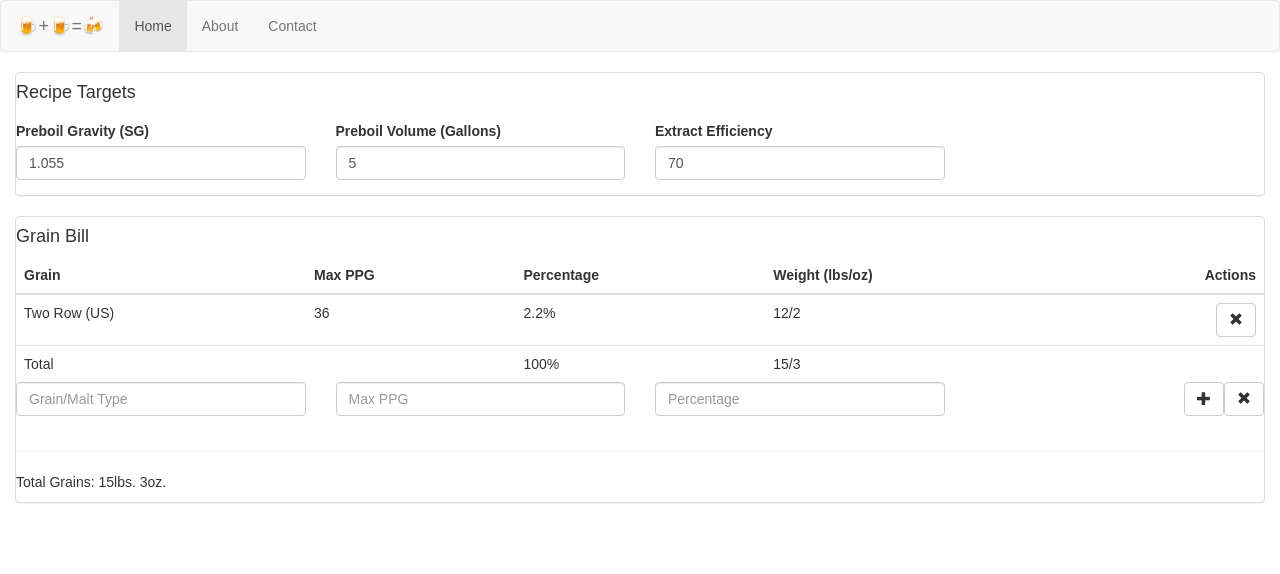
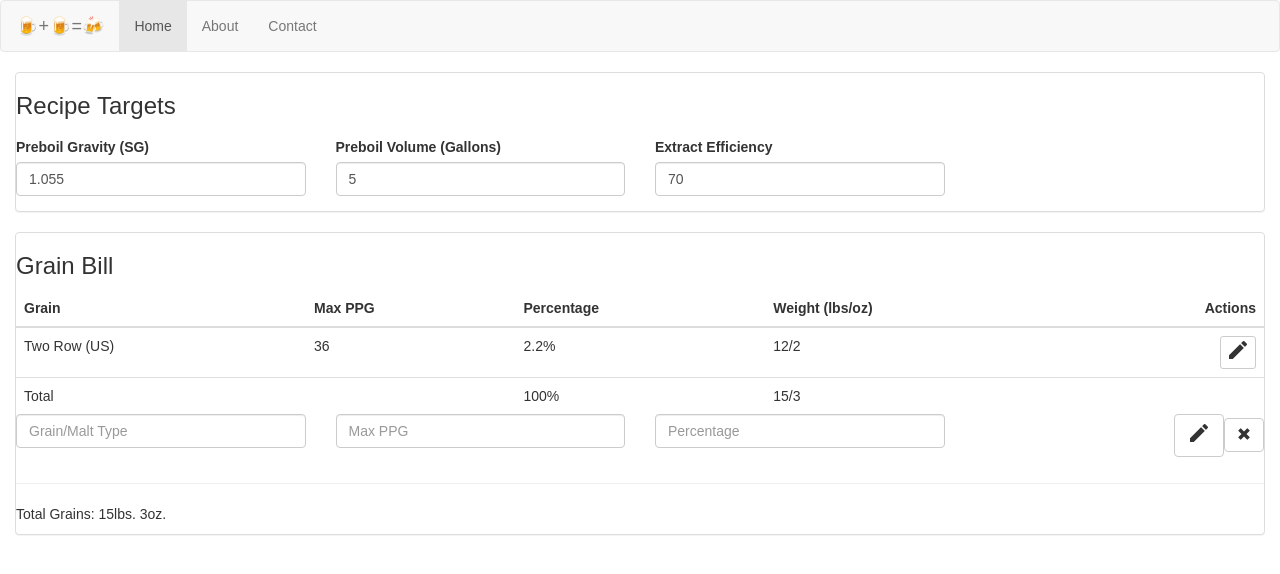
Before and after one commit to sgillespie/beer-math, a React (Create React App) app: page / in a window 1280 px wide. Shown: the top 574 px of the page. Built offline with nearby package versions, Linux system fonts and the light colour scheme.

Commit message:
Restyle `GristCalculator`

```diff
--- a/src/components/grist-calculator.js
+++ b/src/components/grist-calculator.js
@@ -14,12 +14,12 @@ export default function GristCalculator () {
 	return (
 	  <Grid fluid>
       <Panel>
-        <h4>Recipe Targets</h4>
+        <h3>Recipe Targets</h3>
         <RecipeTargets />
       </Panel>
 
       <Panel>
-        <h4>Grain Bill</h4>
+        <h3>Grain Bill</h3>
 
         <Table>
           <thead>
@@ -28,7 +28,7 @@ export default function GristCalculator () {
               <th>Max PPG</th>
               <th>Percentage</th>
               <th>Weight (lbs/oz)</th>
-              <th className="text-right" >Actions</th>
+              <th className="text-right">Actions</th>
             </tr>
           </thead>
 
@@ -46,9 +46,9 @@ export default function GristCalculator () {
                 <span>2</span>
               </td>
               <td className="text-right">
-                <Button bsStyle="default">
-                  <span className="glyphicon glyphicon-remove" />
-                </Button>
+                <a href="#" className="btn btn-default btn-xs">
+                  <i className="material-icons">create</i>
+                </a>
               </td>
             </tr>
 
@@ -84,7 +84,7 @@ export default function GristCalculator () {
 
             <Col xs={3} className="text-right" >
               <Button type="button" bsStyle="default">
-                <span className="glyphicon glyphicon-plus" />
+                <i class="material-icons">create</i>
               </Button>
               <Button type="reset" bsStyle="default">
                 <span className="glyphicon glyphicon-remove" />
```
